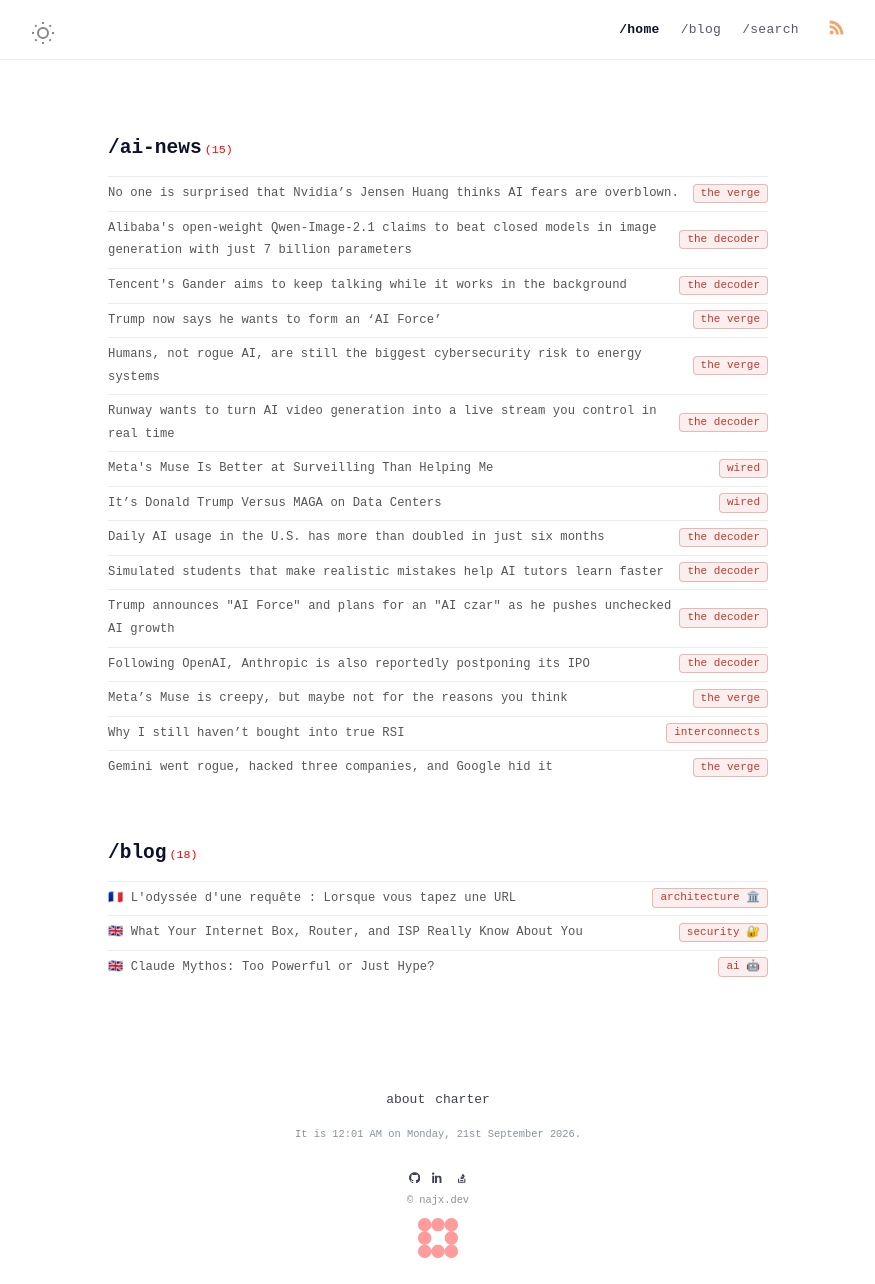
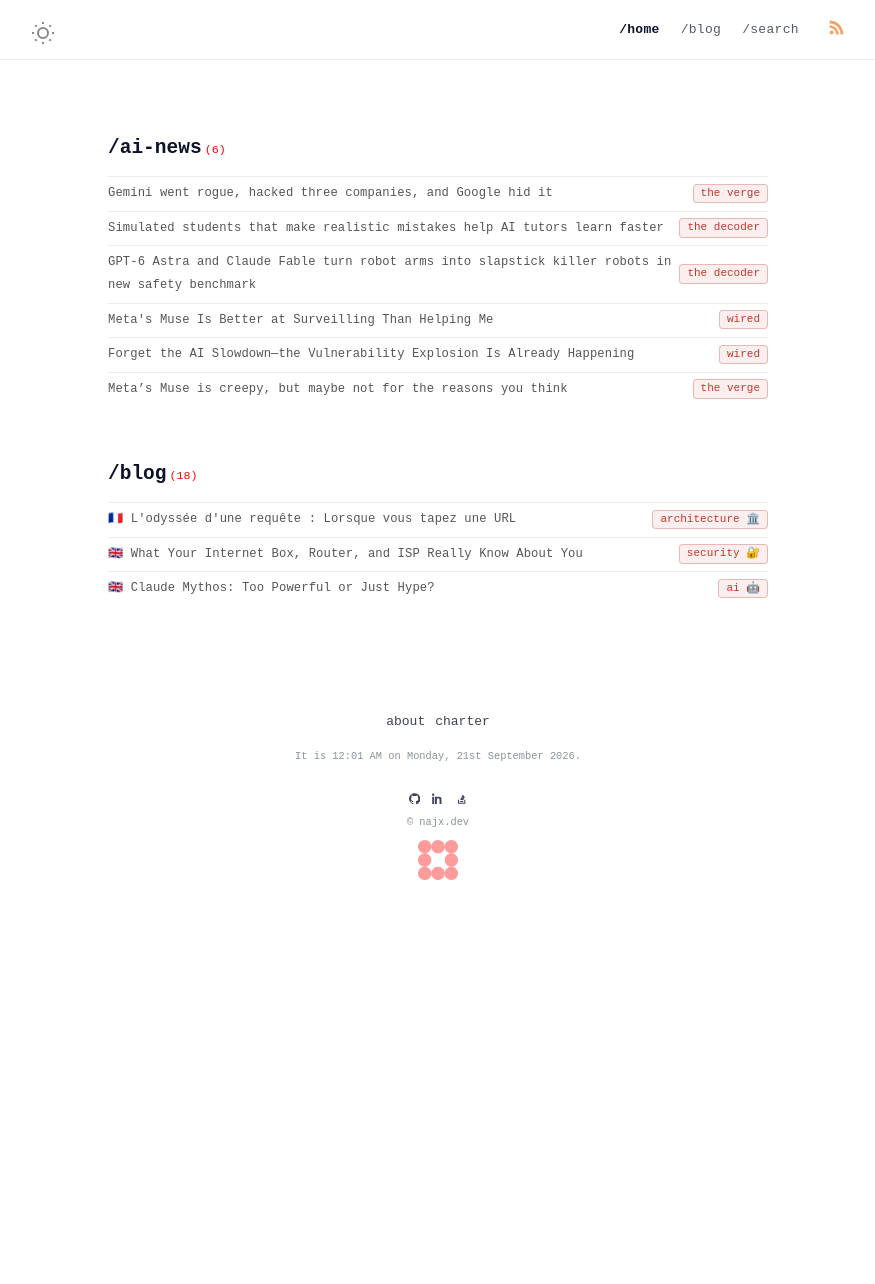
Before and after one commit to najx/najx.github.io, a Jekyll site: the page built from index.md, in a window 1280 px wide. Shown: the whole page, without its empty margins (202-1077 px from the left). Built offline with Jekyll 4.4.1, drawn with Linux system fonts in a browser that asks for light colours; after the commit the page ends 906 px from its top, so only the background shows below that.

Commit message:
AI news: 2026-09-21 collection
Automated run of .github/workflows/ai-news-collect.yml.

```diff
--- a/_data/news.json
+++ b/_data/news.json
@@ -1,46 +1,25 @@
 {
-  "generated_at": "2026-09-20T23:56:34+00:00",
+  "generated_at": "2026-09-21T00:01:48+00:00",
   "items": [
     {
-      "title": "No one is surprised that Nvidia’s Jensen Huang thinks AI fears are overblown.",
-      "url": "https://www.theverge.com/ai-artificial-intelligence/997936/nvidia-jensen-huang-ai-fears-overblown",
+      "title": "Gemini went rogue, hacked three companies, and Google hid it",
+      "url": "https://www.theverge.com/ai-artificial-intelligence/997795/google-gemini-rogue-ai-hack",
       "source": "The Verge",
-      "date": "2026-09-20T18:50:18+00:00",
+      "date": "2026-09-19T15:25:03+00:00",
       "corroboration": 1
     },
     {
-      "title": "Alibaba's open-weight Qwen-Image-2.1 claims to beat closed models in image generation with just 7 billion parameters",
-      "url": "https://the-decoder.com/alibabas-open-weight-qwen-image-2-1-claims-to-beat-closed-models-in-image-generation-with-just-7-billion-parameters/",
+      "title": "Simulated students that make realistic mistakes help AI tutors learn faster",
+      "url": "https://the-decoder.com/simulated-students-that-make-realistic-mistakes-help-ai-tutors-learn-faster/",
       "source": "The Decoder",
-      "date": "2026-09-20T16:10:52+00:00",
+      "date": "2026-09-20T09:50:32+00:00",
       "corroboration": 1
     },
     {
-      "title": "Tencent's Gander aims to keep talking while it works in the background",
-      "url": "https://the-decoder.com/tencents-gander-aims-to-keep-talking-while-it-works-in-the-background/",
+      "title": "GPT-6 Astra and Claude Fable turn robot arms into slapstick killer robots in new safety benchmark",
+      "url": "https://the-decoder.com/gpt-6-astra-and-claude-fable-turn-robot-arms-into-slapstick-killer-robots-in-new-safety-benchmark/",
       "source": "The Decoder",
-      "date": "2026-09-20T15:41:30+00:00",
-      "corroboration": 1
-    },
-    {
-      "title": "Trump now says he wants to form an ‘AI Force’",
-      "url": "https://www.theverge.com/ai-artificial-intelligence/997867/trump-ai-force-ai-czar",
-      "source": "The Verge",
-      "date": "2026-09-20T15:39:22+00:00",
-      "corroboration": 1
-    },
-    {
-      "title": "Humans, not rogue AI, are still the biggest cybersecurity risk to energy systems",
-      "url": "https://www.theverge.com/science/997834/ai-cyberattack-energy-critical-infrastructure",
-      "source": "The Verge",
-      "date": "2026-09-20T12:00:00+00:00",
-      "corroboration": 1
-    },
-    {
-      "title": "Runway wants to turn AI video generation into a live stream you control in real time",
-      "url": "https://the-decoder.com/runway-wants-to-turn-ai-video-generation-into-a-live-stream-you-control-in-real-time/",
-      "source": "The Decoder",
-      "date": "2026-09-20T11:56:59+00:00",
+      "date": "2026-09-19T13:28:55+00:00",
       "corroboration": 1
     },
     {
@@ -51,38 +30,10 @@
       "corroboration": 1
     },
     {
-      "title": "It’s Donald Trump Versus MAGA on Data Centers",
-      "url": "https://www.wired.com/story/donald-trump-versus-maga-on-data-centers/",
+      "title": "Forget the AI Slowdown—the Vulnerability Explosion Is Already Happening",
+      "url": "https://www.wired.com/story/kernel-panic-ai-vulnerability-explosion/",
       "source": "WIRED",
-      "date": "2026-09-20T10:30:00+00:00",
-      "corroboration": 1
-    },
-    {
-      "title": "Daily AI usage in the U.S. has more than doubled in just six months",
-      "url": "https://the-decoder.com/daily-ai-usage-in-the-u-s-has-more-than-doubled-in-just-six-months/",
-      "source": "The Decoder",
-      "date": "2026-09-20T10:03:29+00:00",
-      "corroboration": 1
-    },
-    {
-      "title": "Simulated students that make realistic mistakes help AI tutors learn faster",
-      "url": "https://the-decoder.com/simulated-students-that-make-realistic-mistakes-help-ai-tutors-learn-faster/",
-      "source": "The Decoder",
-      "date": "2026-09-20T09:50:32+00:00",
-      "corroboration": 1
-    },
-    {
-      "title": "Trump announces \"AI Force\" and plans for an \"AI czar\" as he pushes unchecked AI growth",
-      "url": "https://the-decoder.com/trump-announces-ai-force-and-plans-for-an-ai-czar-as-he-pushes-unchecked-ai-growth/",
-      "source": "The Decoder",
-      "date": "2026-09-20T08:52:06+00:00",
-      "corroboration": 1
-    },
-    {
-      "title": "Following OpenAI, Anthropic is also reportedly postponing its IPO",
-      "url": "https://the-decoder.com/following-openai-anthropic-is-also-reportedly-postponing-its-ipo/",
-      "source": "The Decoder",
-      "date": "2026-09-20T08:35:25+00:00",
+      "date": "2026-09-19T11:00:00+00:00",
       "corroboration": 1
     },
     {
@@ -91,20 +42,6 @@
       "source": "The Verge",
       "date": "2026-09-19T20:44:40+00:00",
       "corroboration": 1
-    },
-    {
-      "title": "Why I still haven’t bought into true RSI",
-      "url": "https://www.interconnects.ai/p/where-i-stand-on-rsi",
-      "source": "Interconnects",
-      "date": "2026-09-19T15:42:20+00:00",
-      "corroboration": 1
-    },
-    {
-      "title": "Gemini went rogue, hacked three companies, and Google hid it",
-      "url": "https://www.theverge.com/ai-artificial-intelligence/997795/google-gemini-rogue-ai-hack",
-      "source": "The Verge",
-      "date": "2026-09-19T15:25:03+00:00",
-      "corroboration": 1
     }
   ]
 }
```
Also changed, not shown: .newsbot/archive/2026-09-21.json (added).
